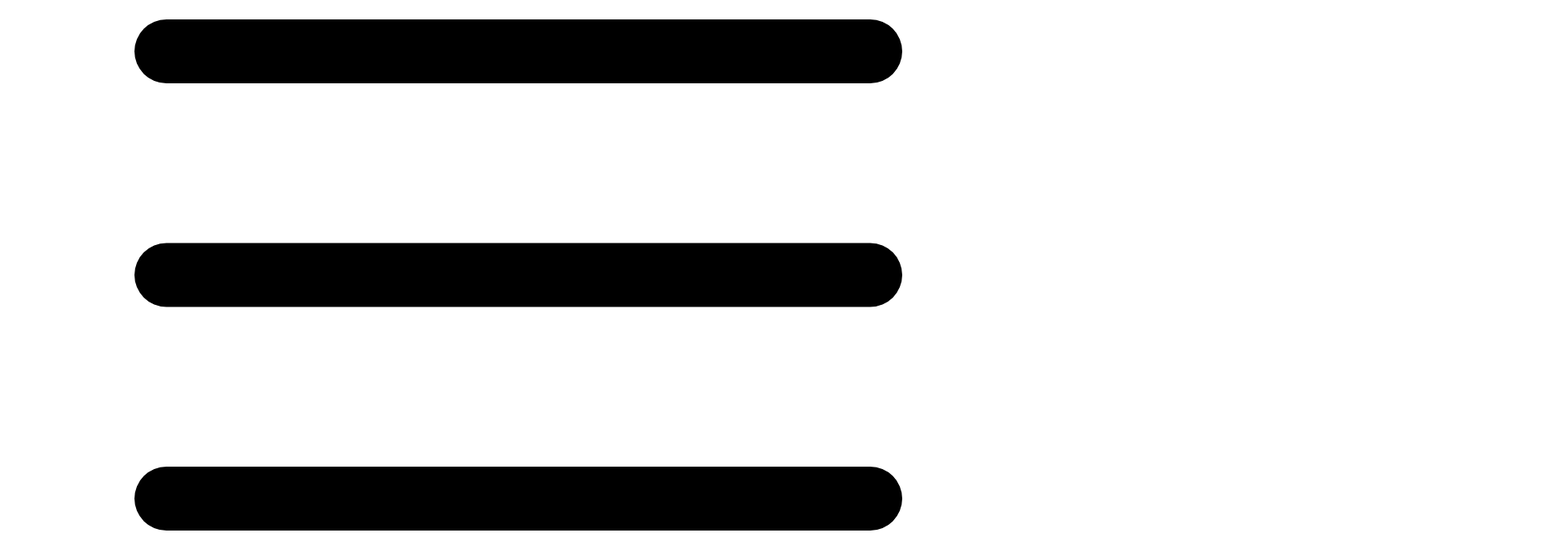
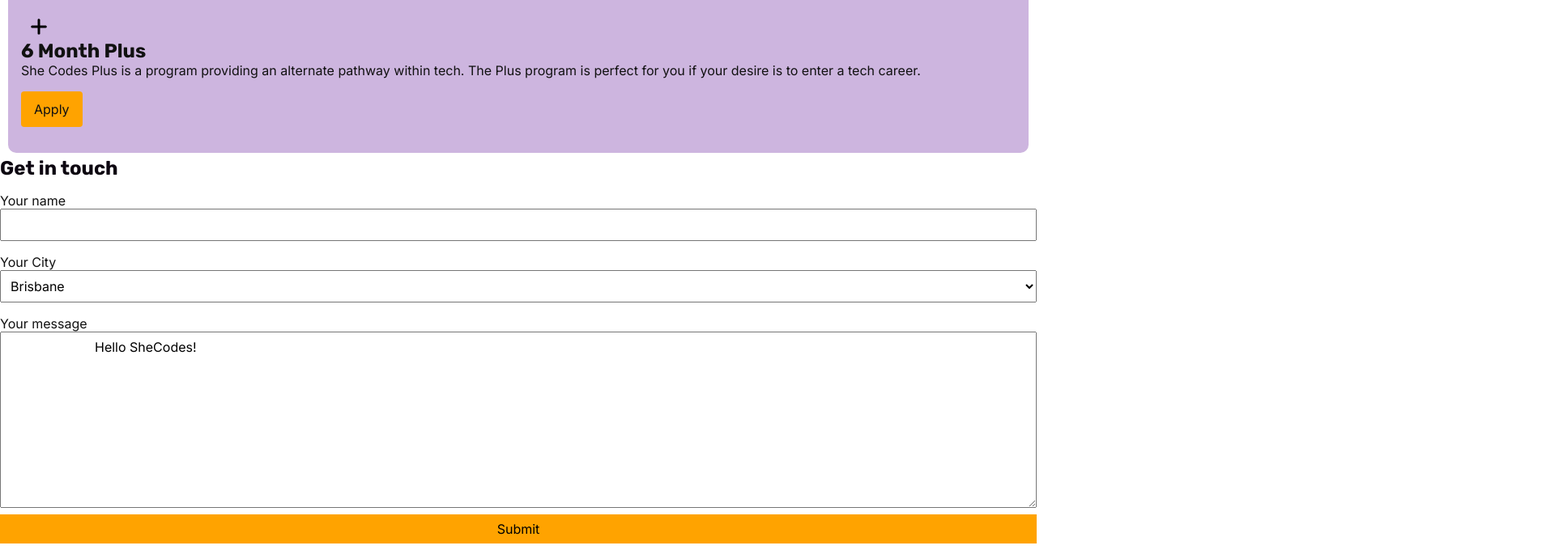
Before and after one commit to Christie8allard/SheCodes_Landing, a plain HTML site: page index.html in a window 1280 px wide. Shown: the part 612-1297 px from the top of the page at 81% size, 1920 px wide, since content can reach past the window. Drawn offline with Linux system fonts and the light colour scheme.

Commit message:
Added content to index html and CSS file

```diff
--- a/index.html
+++ b/index.html
@@ -4,6 +4,7 @@
 <meta http-equiv="X-UA-Compatible" content="IE=edge">
 <meta name="viewport" content="width=device-width, initial-scale=1.0">
 <title>SheCodes</title>
+<link rel="stylesheet" href="style.css">
 </html>
 <body>
     <header>
@@ -103,12 +104,14 @@
                         Hello SheCodes! </textarea>
                         </option>
                     </select>
+                    <input type="submit" value="Submit">
+                </label>
+            </section>
             <footer>
                    <a href="https://www.instagram.com/shecodesaus/"
                    title="@shecodes on instagram">
                    <img class="socials-icons" src="./img/instagram.svg"
-                        alt="The Instagram logo">
-                    </a>
+                   alt="The Instagram logo"></a>
                <a href="https://join.slack.com">
                <img class="socials-icons" src="./img/slack.svg"
                alt="The Slack logo"></a>
@@ -116,8 +119,6 @@
            <img class="socials-icons" src="./img/github.svg"
            alt="The Github logo"></a>
            </footer>
-                </label>
-           </section>
         </body>
 
     </html>
--- a/style.css
+++ b/style.css
@@ -0,0 +1,203 @@
+@import url("https://fonts.googleapis.com/css2?family=Inter&family=Rubik:ital,wght@0,400;0,700;1,400&display=swap");
+:root {
+        --brand: #8246af;
+   --action: #ffa300;
+   --white: #ffffff;
+   --base-light: #cdb5df;
+   --base-dark: #0d0711;
+   --black: #111111;
+ }
+ /* CSS Reset */
+
+ html {
+   box-sizing: border-box;
+   font-size: 16px;
+   font-family: "Inter", sans-serif;
+   color: var(--black);
+   scroll-behavior: smooth;
+ }
+
+ *,
+ *:before,
+ *:after {
+   box-sizing: inherit;
+ }
+
+ h1,
+ h2,
+ h3,
+ h4,
+ h5,
+ h6 {
+   font-family: "Rubik", sans-serif;
+ }
+
+ body,
+ h1,
+ h2,
+ h3,
+ h4,
+ h5,
+ h6,
+ p,
+ ol,
+ ul {
+   margin: 0;
+   padding: 0;
+ }
+
+ ol,
+ ul {
+   list-style: none;
+ }
+
+ img {
+   max-width: 100%;
+   height: auto;
+ }
+
+ input,
+ button,
+ textarea,
+ select {
+   font: inherit;
+ }
+
+
+ /* Utilities */
+ /* .display-none {
+    display; none; */
+
+ /* Components */
+
+ .btn-primary {
+    padding: 12px 16px;
+    display: inline-block;
+    text-decoration: none;
+    color: var(--black);
+    border-radius: 4px;
+    background-color: var(--action);
+    transition: all 0.3s ease;
+
+ }
+ .btn-primary:hover {
+box-shadow: 10px 5px 5px rgba(0, 0, 0, 0.2);
+transform: translateY (-4px);
+
+}
+
+/* header */
+header .mobile-header {
+  padding: 16px;
+}
+header button {
+  all: unset;
+}
+
+/* .logo */
+.logo {
+  height: 50px;
+}
+.modile-nav a {text-decoration:  none;
+color: var(--black);
+display: block;
+padding: 4px 16px;
+}
+.desktop-nav {
+    display: none;
+}
+.hamburger-icon {
+    height: 50px;
+}
+/* .hero */
+.hero {
+  background-color: var(--brand);
+  padding: 56px 16px;
+  border-radius: 10px;
+  margin: 5px 10px;
+}
+
+.hero h1 {
+  font-size: 2rem;
+  margin-bottom: 24px;
+  color: var(--white);
+}
+
+.hero .hero-accent {
+    color: var(--action);
+}
+article {
+padding: 32px 16px;
+background-color: var(--base-light);
+border-radius: 10px;
+margin: 5px 10px;
+transition: all 0.3s ease;
+
+}
+article:hover {
+    filter: contrast(150%);
+}
+article .icon {
+    height: 24px;
+    width: 24px;
+    margin-left: 10px;
+    margin-right: 10px;
+    margin: 0px 10px;
+}
+
+article .article-heading h2 {
+margin-bottom: 16px;
+color:  var(--base-dark);
+}
+
+article p {
+    margin-bottom: 16px;
+}
+
+.contact-from {
+       padding: 48px 16px;
+       border-radius: 10px;
+       margin: 5px 10px;
+     }
+
+.contact-form input,
+.contact-form select {
+    display: block;
+    width: 100%;
+    padding: 8px;
+    margin-bottom: 16px;
+}
+
+.contact-form textarea {
+display: block;
+width: 100%;
+padding: 8px;
+}
+
+.contact-form label {
+    display: block;
+    width: 100%;
+}
+
+.contact-form h2 {
+    color: var(--base-dark);
+    margin-bottom: 16px;
+}
+
+.contact-form input[type="submit"] {
+    background-color: var(--action);
+    border: 0;
+    margin-top: 8px;
+    cursor: pointer;
+}
+
+/* footer */
+footer {
+    padding: 16px;
+    text-align: center;
+}
+
+.socials-icons {
+    width: 40px;
+    height: 40px;
+}
```
Lines whose indentation alone changed are shown as unchanged.
